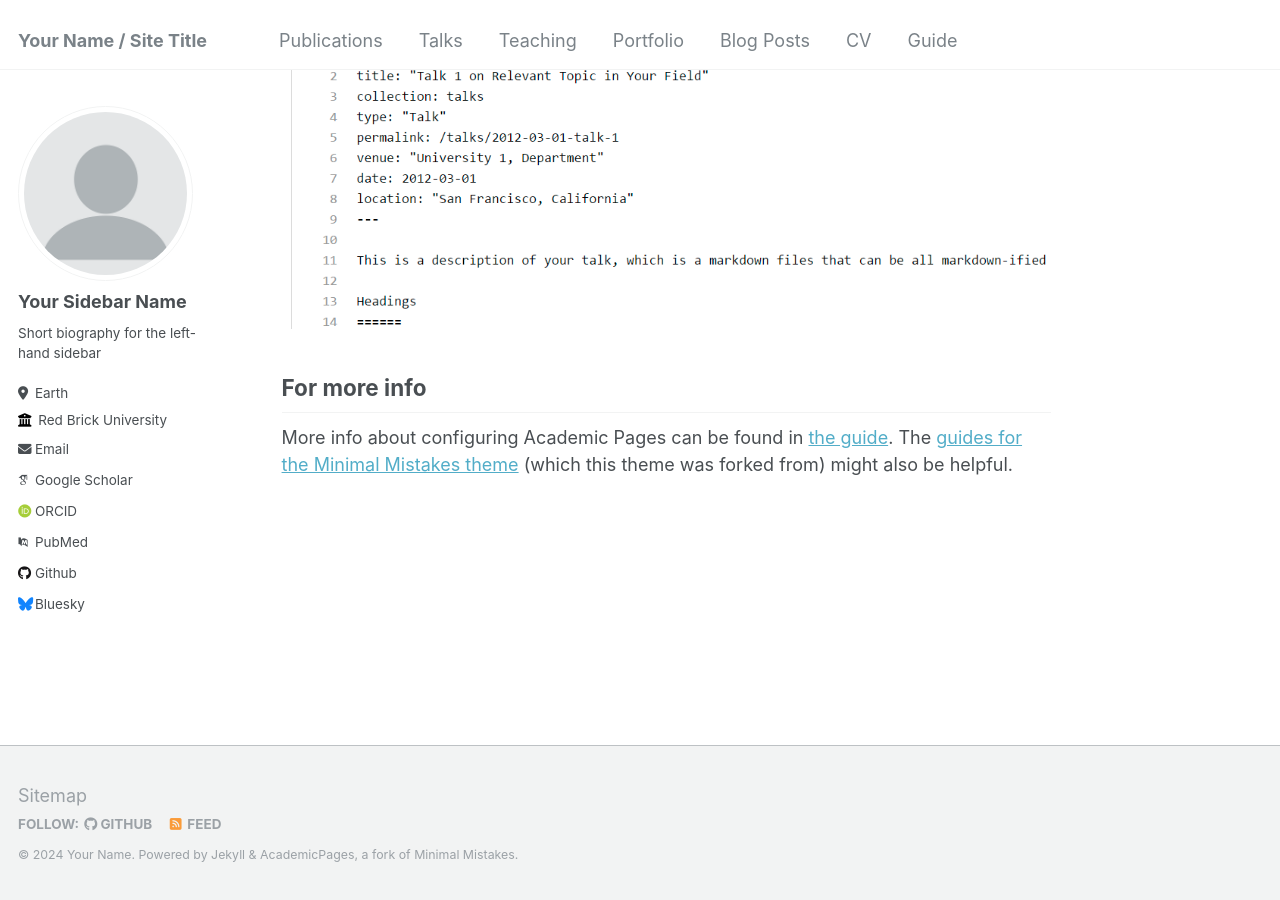
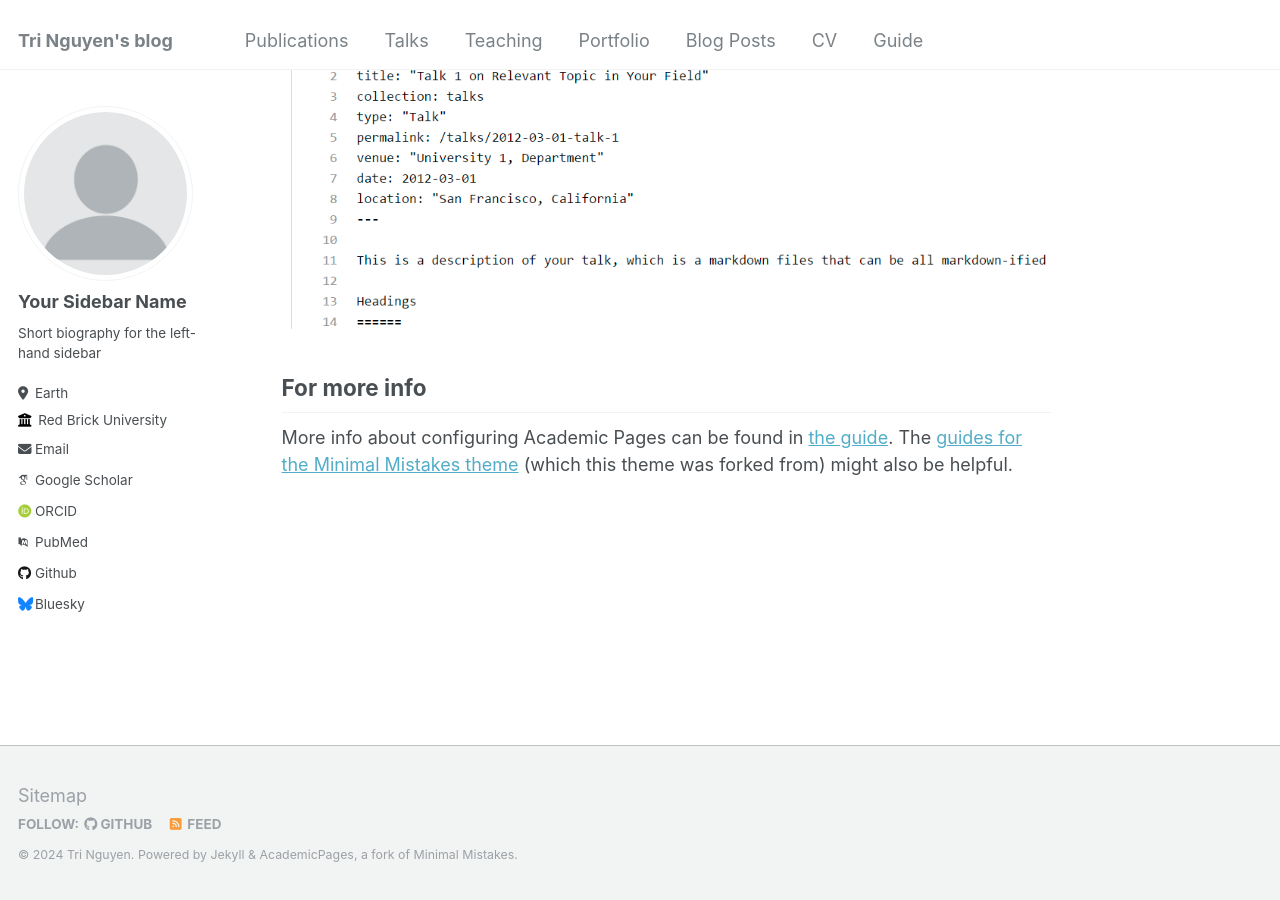
Before and after one commit to npminhtri/blog-linh-tinh, a Jekyll site: the page built from _pages/about.md, in a window 1280 px wide and 900 px high, scrolled down 2660 px. Built offline with Jekyll 4.4.1, drawn with Linux system fonts in a browser that asks for light colours; some web fonts are replaced.

Commit message:
Update _config.yml

```diff
--- a/_config.yml
+++ b/_config.yml
@@ -8,10 +8,10 @@
 
 # Basic Site Settings
 locale                   : "en-US"
-title                    : "Your Name / Site Title"
+title                    : "Tri Nguyen's blog"
 title_separator          : "-"
-name                     : &name "Your Name"
-description              : &description "personal description"
+name                     : &name "Tri Nguyen"
+description              : &description "Pure Mathematics graduate students"
 url                      : https://academicpages.github.io # the base hostname & protocol for your site e.g. "https://mmistakes.github.io"
 baseurl                  : "" # the subpath of your site, e.g. "/blog"
 repository               : "academicpages/academicpages.github.io"
```
